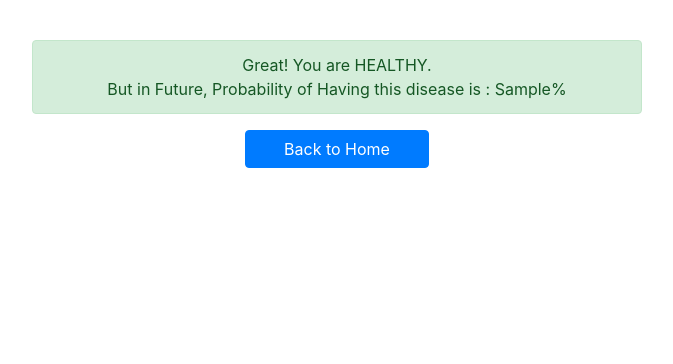
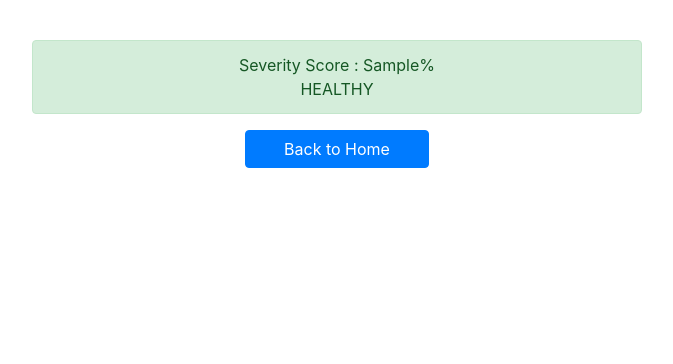
Before and after one commit to deepakMNNIT/Multi-Disease-Predictor, a Flask app: template templates/predict.html in a window 1280 px wide. Shown: the part 56-420 px from the top of the page, without its empty margins (303-976 px from the left). Run offline with Flask 2, Linux system fonts and the light colour scheme; the template is opened without the code that fills it: most values are stand-ins (such as "Sample title", 1, 10 or a date in 2020); some libraries are stand-ins or nearby versions.

Commit message:
Update predict.html

```diff
--- a/templates/predict.html
+++ b/templates/predict.html
@@ -4,10 +4,10 @@
         <div class="col-md-3"></div>
         <div class="col-md-6">
             {% if pred == 1 %}
-                <div class="card card-body alert alert-danger"><center>Sorry! Please consult DOCTOR. <br> Seriousness on the sclae of 0-100 : {{a}}&percnt;</center></div>
+                <div class="card card-body alert alert-danger"><center>Severity Score : {{c}}&percnt; <br>Please Consult a PHYSICIAN</center></div>
                 <div class="card card-body alert alert-danger"><center>Procedure Recommended : <br> {{result}} </center></div>
             {% else %}
-                <div class="card card-body alert alert-success"><center>Great! You are HEALTHY.<br> But in Future, Probability of Having this disease is : {{a}}&percnt;</center></div>
+                <div class="card card-body alert alert-success"><center>Severity Score : {{c}}&percnt; <br>HEALTHY</center></div>
             {% endif %}
             <div class="row">
                 <div class="col-md-4"></div>
```
